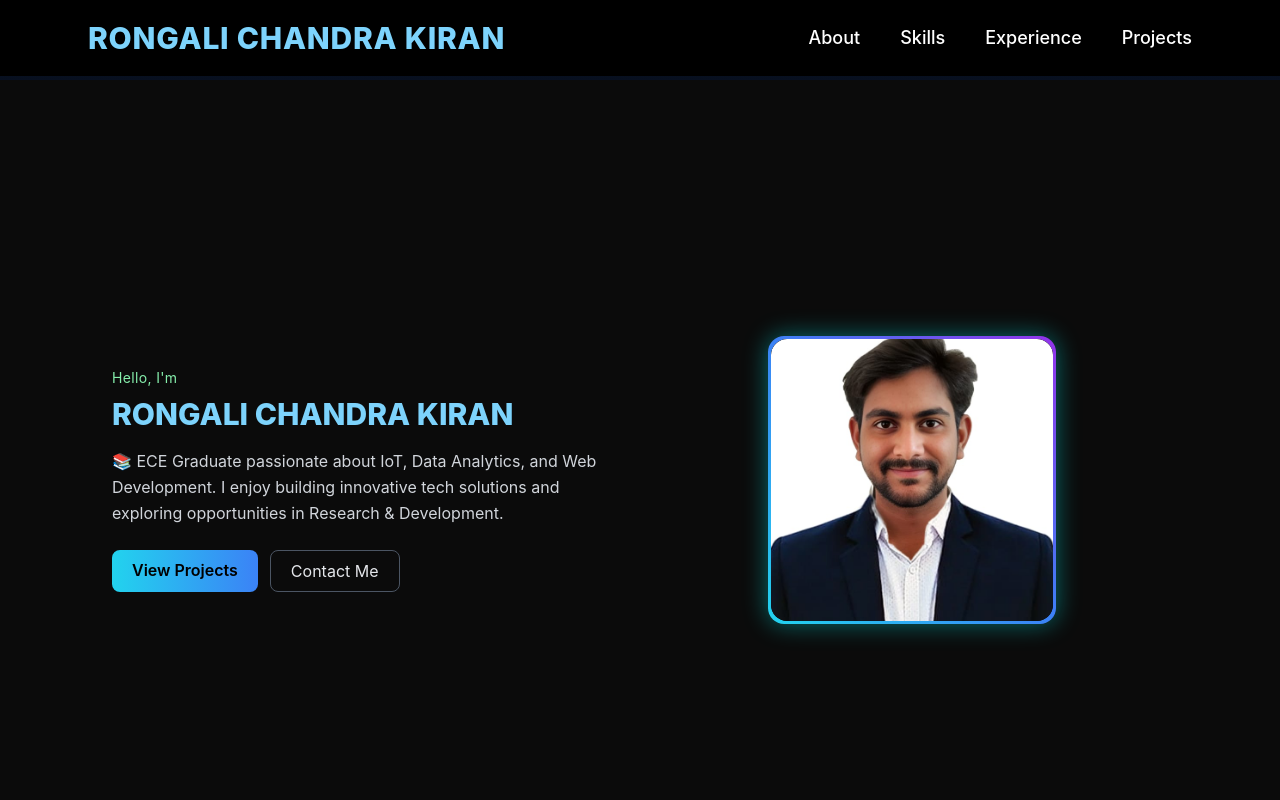
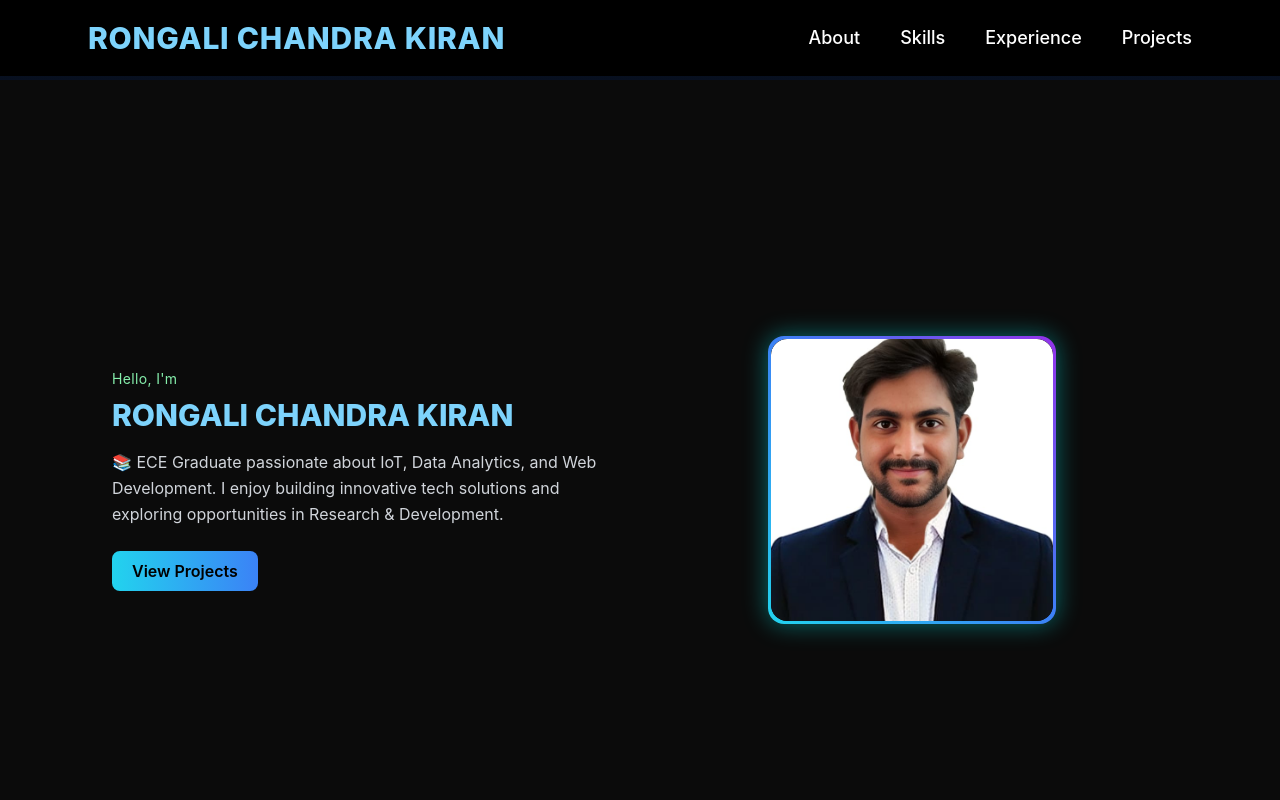
Before and after one commit to Chandu197022/portfolio, a React (Vite) app: page / in a window 1280 px wide. Shown: the top 800 px of the page. Built offline with nearby package versions, Linux system fonts and the light colour scheme.

Commit message:
Remove 'Contact Me' link from Hero component
Removed the 'Contact Me' link from the Hero component.

```diff
--- a/src/components/Hero.jsx
+++ b/src/components/Hero.jsx
@@ -38,12 +38,6 @@ export default function Hero() {
             >
               View Projects
             </a>
-            <a
-              href="#contact"
-              className="px-5 py-2 rounded-lg border border-gray-600 text-gray-200 hover:bg-white/10 transition"
-            >
-              Contact Me
-            </a>
           </div>
         </motion.div>
 
```
